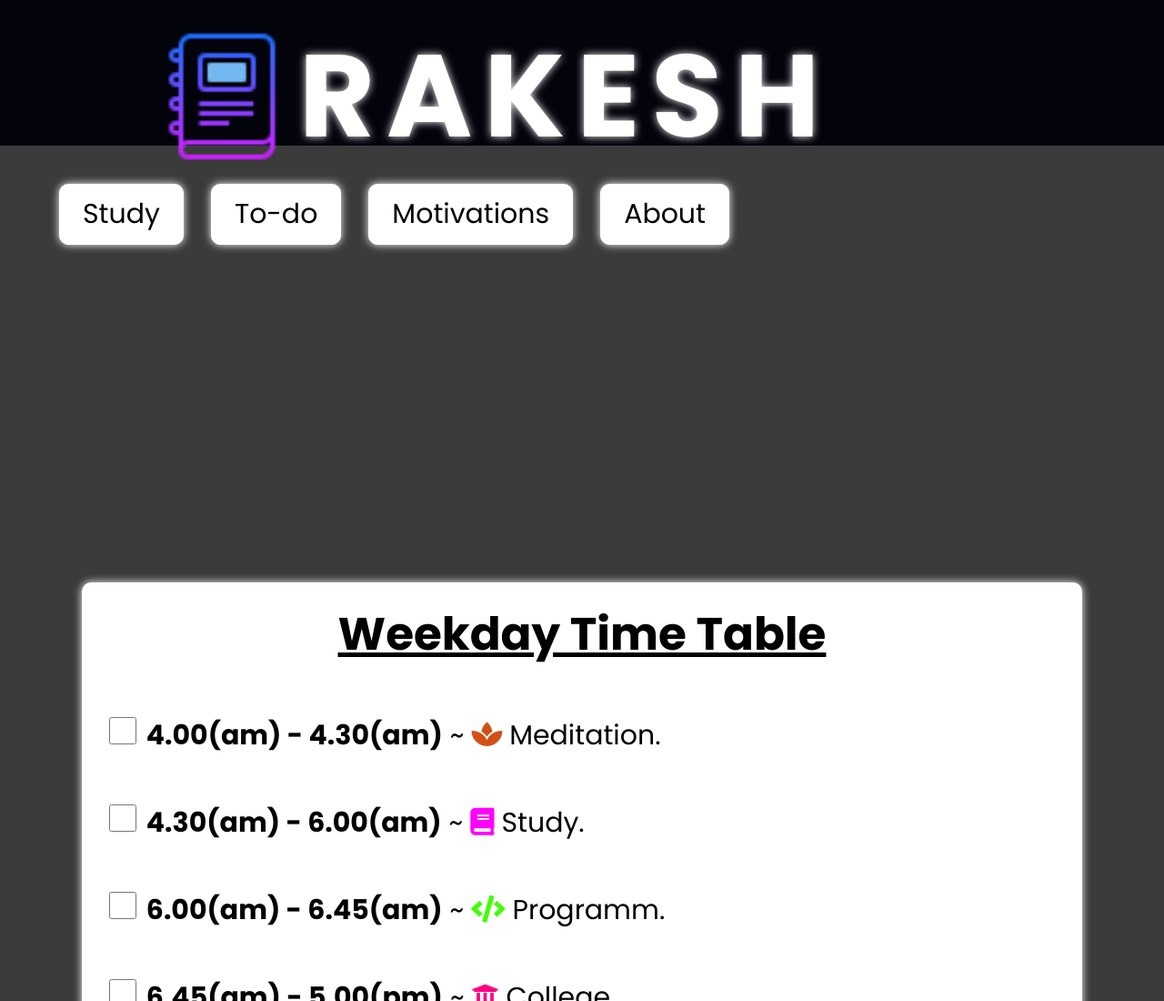
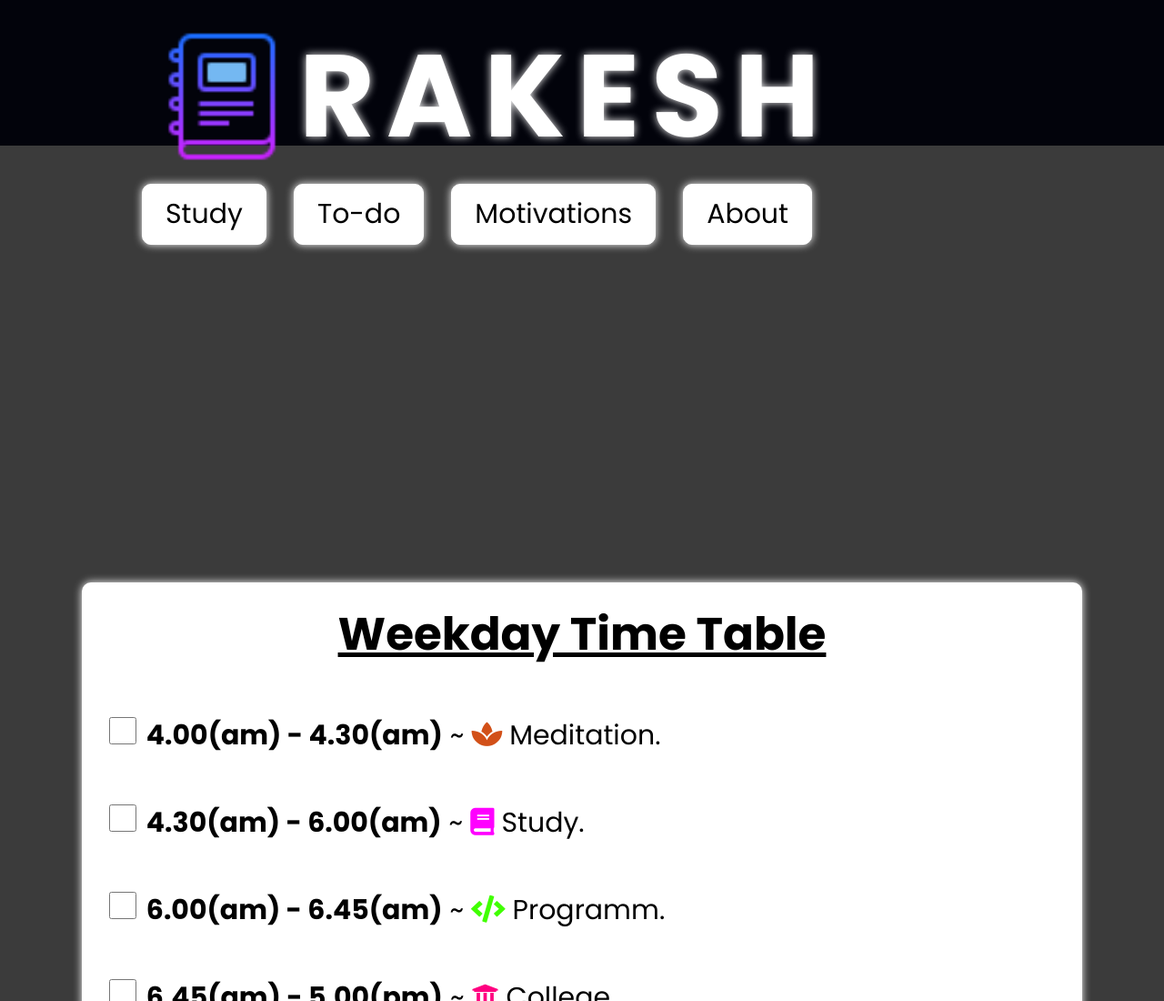
Before and after one commit to rishirocks/rocky-self-planned-web, a plain HTML site: page index.html in a window 1280 px wide. Shown: the top 1100 px of the page at 91% size. Drawn offline with Linux system fonts and the light colour scheme.

Commit message:
Update style.css

```diff
--- a/style.css
+++ b/style.css
@@ -40,7 +40,7 @@ body {
 
 .head-elements {
     display: flex;
-    margin-left: 35px;
+    margin-left: 10%;
 }
 
 .head-elements a {
```
